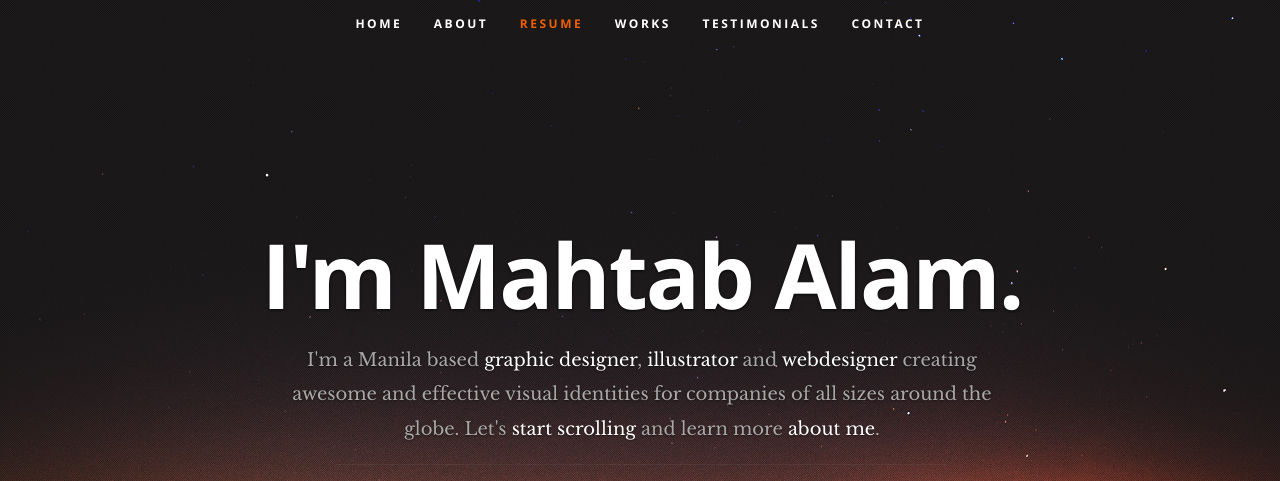
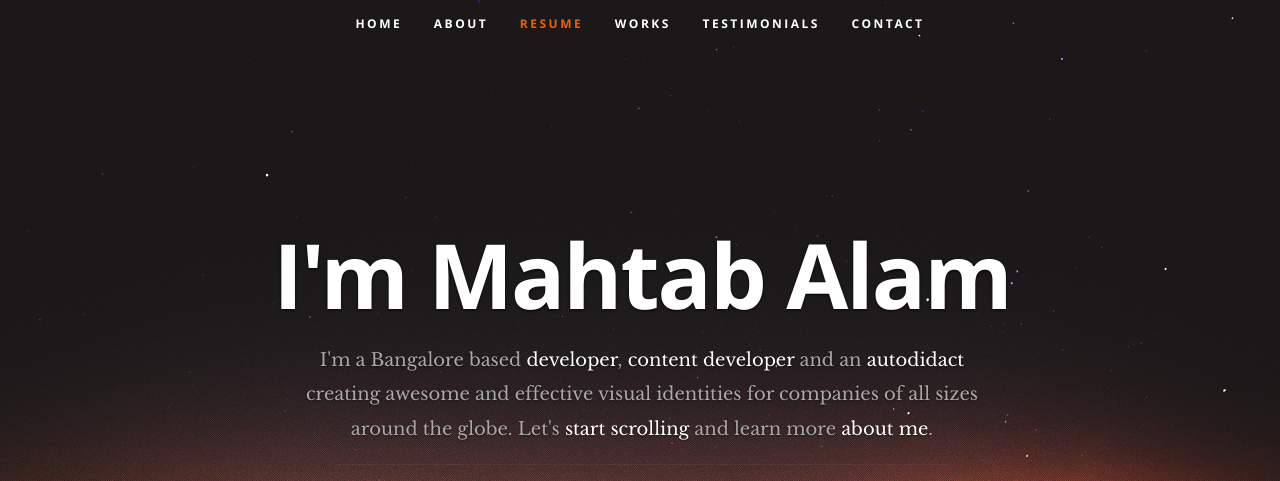
Before and after one commit to javedsky/emahtab.github.io, a plain HTML site: page index.html in a window 1280 px wide. Shown: the top 481 px of the page. Drawn offline with nearby package versions, Linux system fonts and the light colour scheme.

Commit message:
Update index.html

```diff
--- a/index.html
+++ b/index.html
@@ -8,7 +8,7 @@
    <!--- Basic Page Needs
    ================================================== -->
    <meta charset="utf-8">
-	<title>Mahtab Alam Github IO Page</title>
+	<title>Mahtab Alam</title>
 	<meta name="description" content="">
 	<meta name="author" content="">
 
@@ -57,8 +57,8 @@
 
       <div class="row banner">
          <div class="banner-text">
-            <h1 class="responsive-headline">I'm Mahtab Alam.</h1>
-            <h3>I'm a Manila based <span>graphic designer</span>, <span>illustrator</span> and <span>webdesigner</span> creating awesome and
+            <h1 class="responsive-headline">I'm Mahtab Alam</h1>
+            <h3>I'm a Bangalore based <span>developer</span>, <span>content developer</span> and an <span>autodidact</span> creating awesome and
             effective visual identities for companies of all sizes around the globe. Let's <a class="smoothscroll" href="#about">start scrolling</a>
             and learn more <a class="smoothscroll" href="#about">about me</a>.</h3>
             <hr />
```
